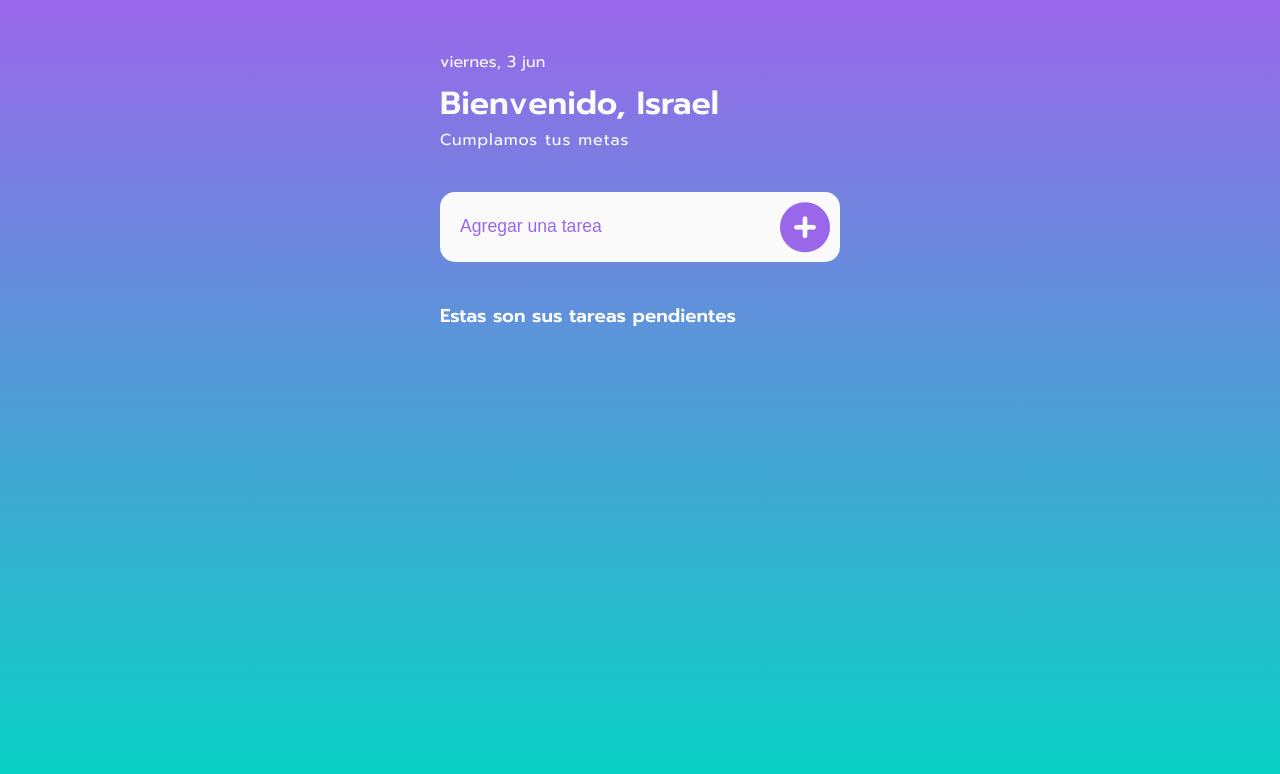
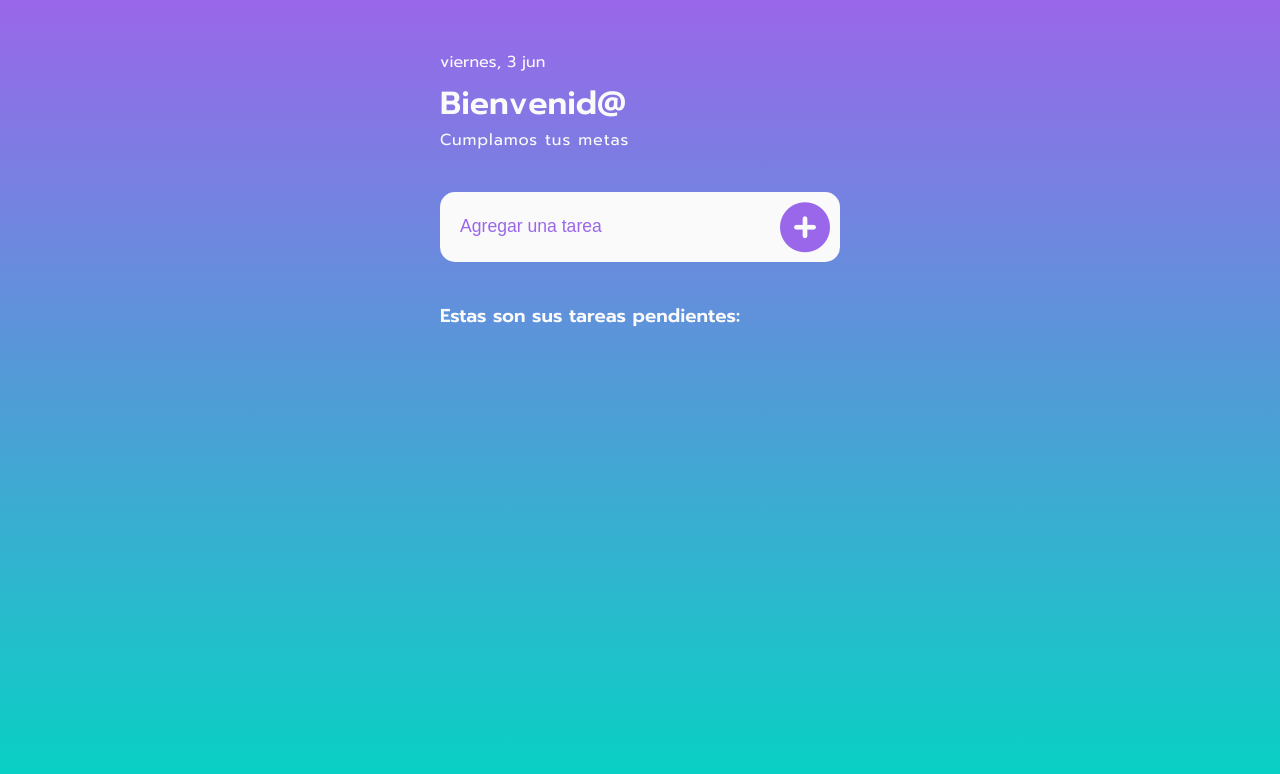
Before and after one commit to morlabdev/JS_appTareas, a plain HTML site: page index.html in a window 1280 px wide. Drawn offline with Linux system fonts and the light colour scheme.

Commit message:
Correcciones index

```diff
--- a/index.html
+++ b/index.html
@@ -15,7 +15,7 @@
     <div class="container">
         <div class="perfil">
             <div id="fecha"></div>
-            <h1>Bienvenido, Israel</h1>
+            <h1>Bienvenid@</h1>
             <span>Cumplamos tus metas</span>
         </div>
         <div class="agregar-tarea">
@@ -23,7 +23,7 @@
             <i id="boton-enter" class="fas fa-plus-circle"></i>
         </div>
         <div class="seccion-tarea">
-            <h3>Estas son sus tareas pendientes</h3>
+            <h3>Estas son sus tareas pendientes:</h3>
             <ul id="lista">
                 <!--<li>
                     <i class="far fa-circle co" data="realizado" id="0"></i>
```
